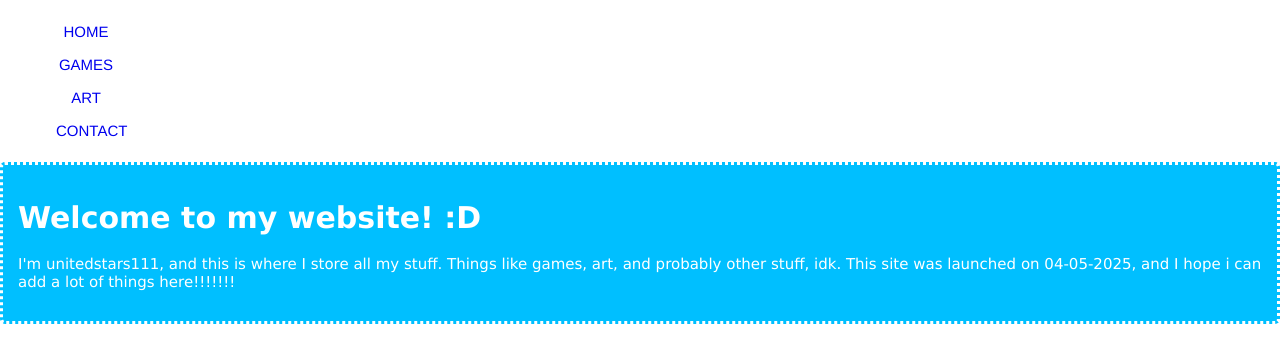
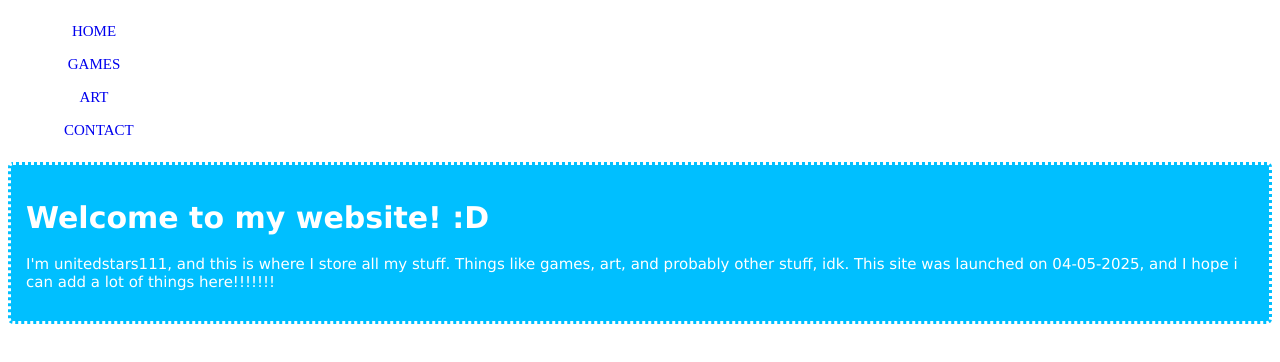
Before and after one commit to UnitedStars111/unitedstars111.github.io, a plain HTML site: page index.html in a window 1280 px wide. Drawn offline with Linux system fonts and the light colour scheme.

Commit message:
Update global.css

```diff
--- a/global.css
+++ b/global.css
@@ -1,7 +1,6 @@
 body {
   list-style-type: none;
-  font-family: helvetica, arial, sans-serif;
-  margin: 0px;
+  font: Verdana;
   font-size: 15px;
 }
 
```
